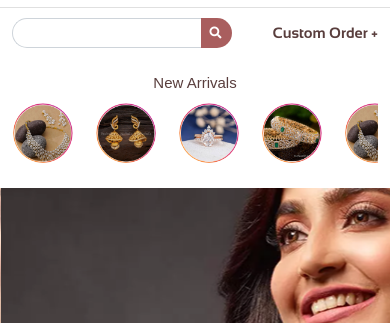
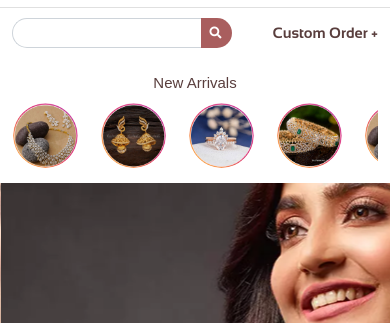
Before and after one commit to forhat990/project, a plain HTML site: page index.html in a window 390 px wide. Shown: the part 74-397 px from the top of the page. Drawn offline with Linux system fonts and the light colour scheme; a web font is replaced by a local one.

Commit message:
last changes

```diff
--- a/assets/css/responsive.css
+++ b/assets/css/responsive.css
@@ -144,7 +144,7 @@
         width: 100px;
     }
     .arrival-area-carousel.owl-carousel .owl-stage-outer {
-        max-height: 100px;
+        max-height: 65px;
     }
     .arrival-area-carousel .owl-dots {
        display: none !important;
@@ -303,7 +303,7 @@
         transform: translate(20px,30px) !important;
     }
     .arrival-item figure {
-        height: 60px;
-        width: 60px;
+        height: 65px;
+        width: 65px;
     }
 }
--- a/assets/js/custom.js
+++ b/assets/js/custom.js
@@ -28,7 +28,7 @@ jQuery(document).ready(function() {
     jQuery('.arrival-area-carousel').owlCarousel({
         loop: true,
         autoplay: true,
-        margin: 50,
+        margin: 75,
         nav: false,
         dots: true,
         smartSpeed: 500,
```
